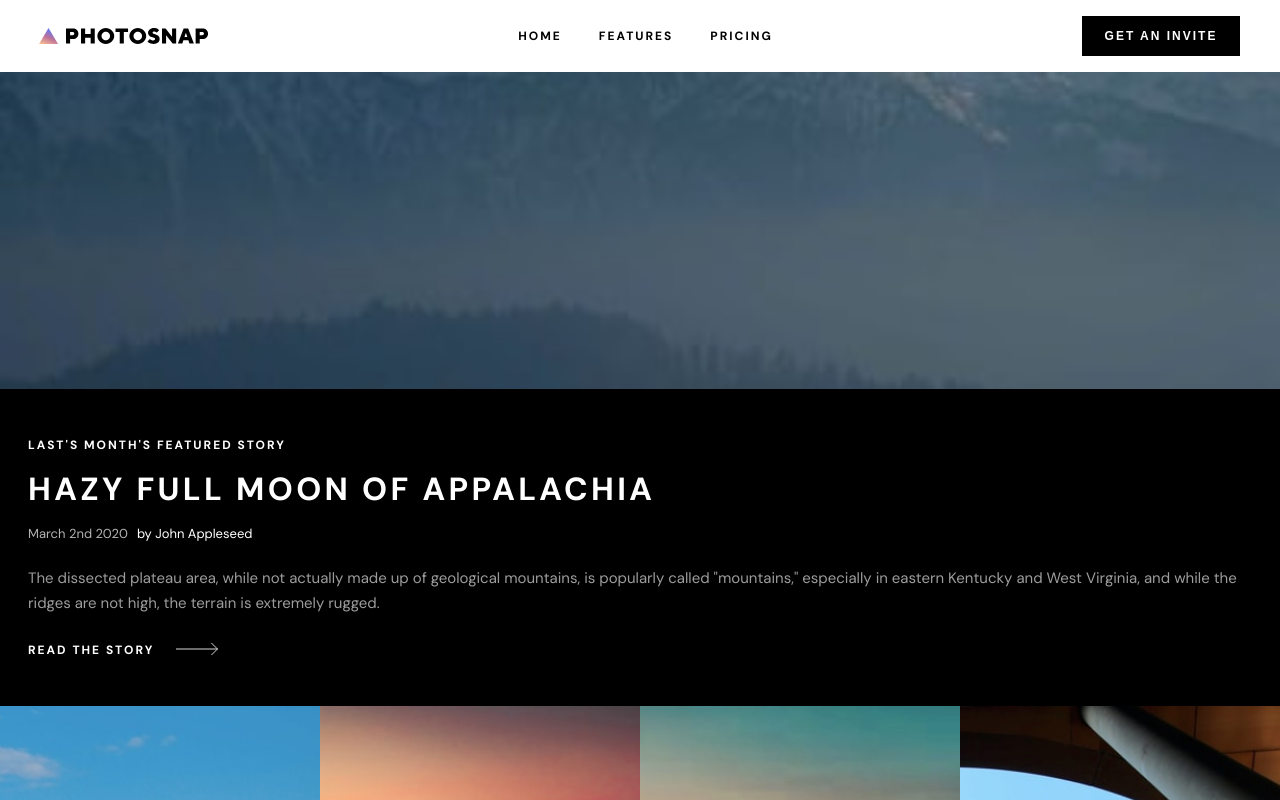
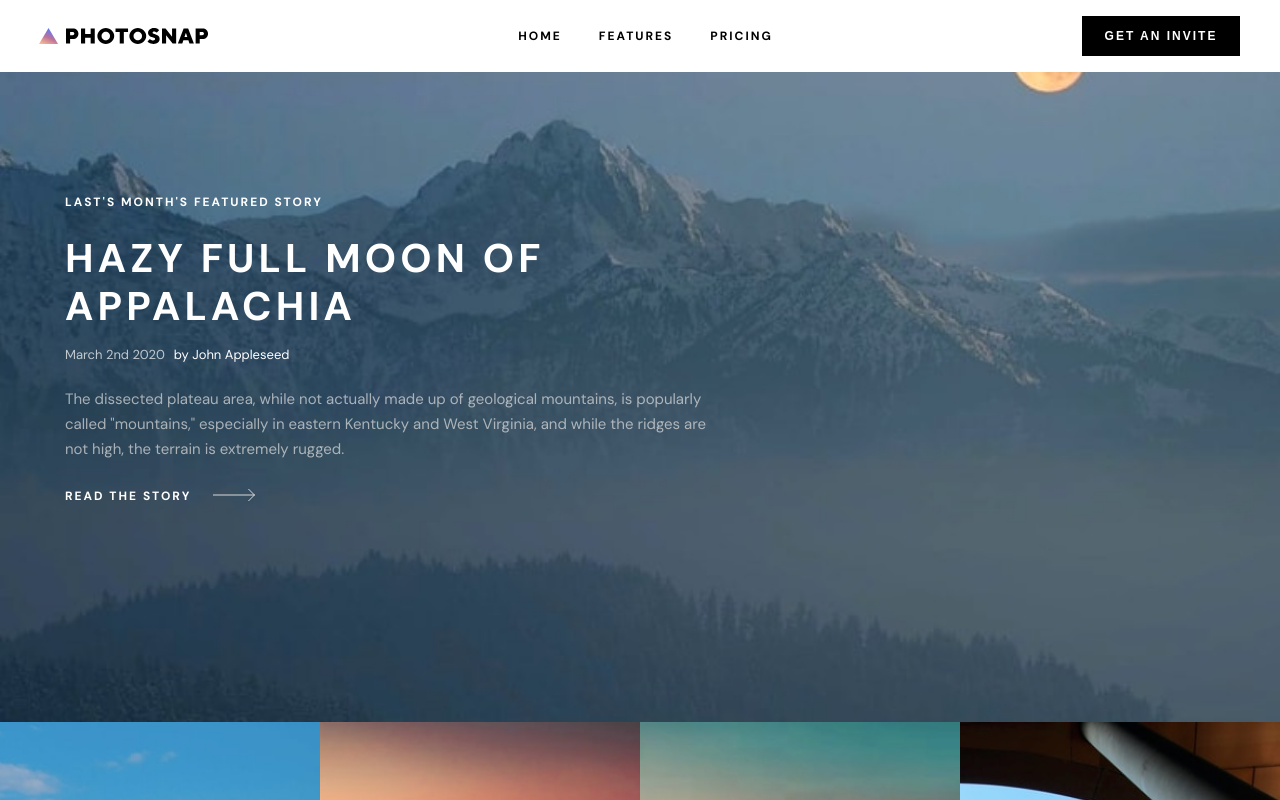
Before and after one commit to DamiGbot/Photosnap, a React (Create React App) app: page /stories in a window 1280 px wide. Shown: the top 800 px of the page. Built offline with nearby package versions, Linux system fonts and the light colour scheme.

Commit message:
add responsive design for tablet view on Story Page

```diff
--- a/src/pages/Stories.js
+++ b/src/pages/Stories.js
@@ -6,8 +6,12 @@ import classes from "../sass/pages/Stories.module.scss";
 import data from "../dev-data/assets/stories/read-story-full-mobile.json";
 import HeroImage from "../components/Hero-box/HeroImage";
 import HeroContent from "../components/Hero-box/HeroContent";
+import useMediaQuery from "../hooks/useMediaQuery";
 
 const Stories = () => {
+	const match = useMediaQuery("(min-width: 768px)");
+	console.log(match);
+
 	useEffect(() => {
 		document.title = "Photosnap | Stories";
 		window.scrollTo(0, 0);
@@ -16,10 +20,12 @@ const Stories = () => {
 	return (
 		<main className={classes.stories}>
 			<section className={classes["stories-section1"]}>
-				<HeroImage
-					image={`stories/mobile/moon-of-appalacia.jpg`}
-					className={classes["stories-section1__hero-image"]}
-				/>
+				{!match && (
+					<HeroImage
+						image={`stories/mobile/moon-of-appalacia.jpg`}
+						className={classes["stories-section1__hero-image"]}
+					/>
+				)}
 
 				<HeroContent
 					className={classes["stories-section1__content"]}
--- a/src/sass/components/Hero-box/HeroContent.module.scss
+++ b/src/sass/components/Hero-box/HeroContent.module.scss
@@ -65,3 +65,19 @@
 		}
 	}
 }
+
+@include mixins.screen-tablet {
+	.hero-content {
+		&__content {
+			&--award {
+				margin-bottom: 2.4rem;
+			}
+
+			&--title {
+				font-size: 4rem;
+				line-height: 4.8rem;
+				letter-spacing: 0.417rem;
+			}
+		}
+	}
+}
--- a/src/sass/pages/Stories.module.scss
+++ b/src/sass/pages/Stories.module.scss
@@ -18,6 +18,21 @@
 
 @include mixins.screen-tablet {
 	.stories {
+		&-section1 {
+			&__content {
+				background: url("../../dev-data/assets/stories/tablet/moon-of-appalacia.jpg")
+					no-repeat 50%;
+				background-size: cover;
+				height: 65rem;
+
+				padding: {
+					left: 5.078%;
+					top: 12.2rem;
+					right: 44.53%;
+				}
+			}
+		}
+
 		&__posts {
 			display: flex;
 			flex-wrap: wrap;
```
